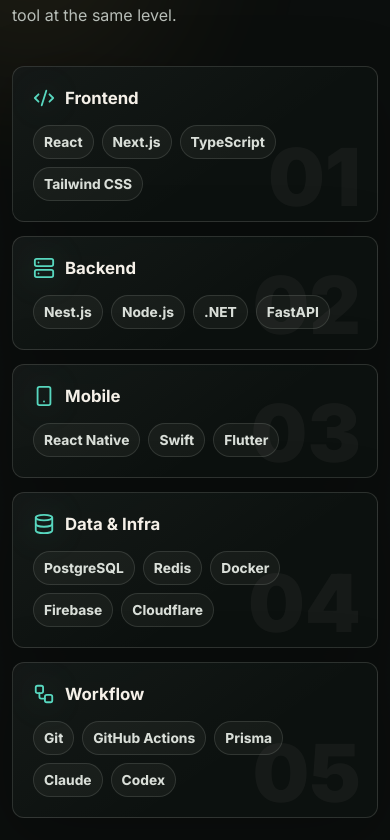
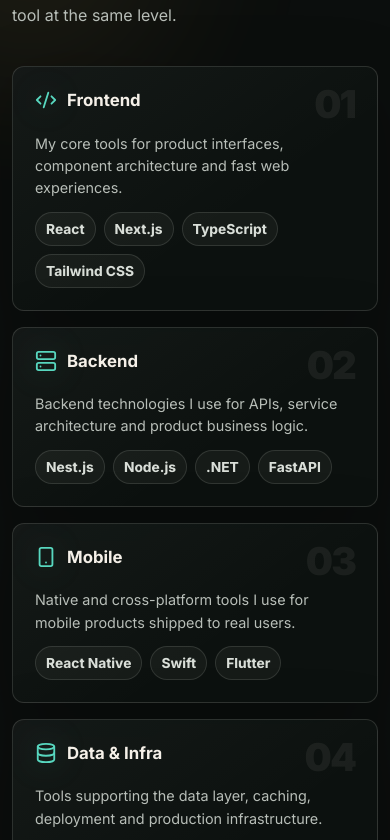
Before and after one commit to sinanmertsenerr/Portfolio-, a React (Vite) app: page / in a window 390 px wide. Shown: the part 6644-7484 px from the top of the page. Built offline with nearby package versions, Linux system fonts and the light colour scheme.

Commit message:
rebalance tech stack layout

```diff
--- a/src/App.tsx
+++ b/src/App.tsx
@@ -47,31 +47,37 @@
   key: StackGroupKey;
   icon: typeof Code2;
   items: string[];
+  size: "wide" | "regular" | "full";
 }> = [
   {
     key: "frontend",
     icon: Code2,
     items: ["React", "Next.js", "TypeScript", "Tailwind CSS"],
+    size: "wide",
   },
   {
     key: "backend",
     icon: Server,
     items: ["Nest.js", "Node.js", ".NET", "FastAPI"],
+    size: "regular",
   },
   {
     key: "mobile",
     icon: Smartphone,
     items: ["React Native", "Swift", "Flutter"],
+    size: "regular",
   },
   {
     key: "data",
     icon: Database,
     items: ["PostgreSQL", "Redis", "Docker", "Firebase", "Cloudflare"],
+    size: "wide",
   },
   {
     key: "workflow",
     icon: Workflow,
     items: ["Git", "GitHub Actions", "Prisma", "Claude", "Codex"],
+    size: "full",
   },
 ];
 
@@ -551,16 +557,19 @@
 
                 return (
                 <motion.article
-                  className={`stack-group-card spotlight-card stack-${group.key}`}
+                  className={`stack-group-card spotlight-card stack-${group.key} stack-size-${group.size}`}
                   key={group.key}
                   variants={item}
                   onPointerMove={handleSpotlight}
                 >
-                  <span className="stack-index" aria-hidden="true">0{index + 1}</span>
-                  <div className="stack-group-heading">
-                    <Icon size={22} aria-hidden="true" />
-                    <h3>{t.stack.groups[group.key]}</h3>
+                  <div className="stack-card-top">
+                    <div className="stack-group-heading">
+                      <Icon size={22} aria-hidden="true" />
+                      <h3>{t.stack.groups[group.key]}</h3>
+                    </div>
+                    <span className="stack-index" aria-hidden="true">0{index + 1}</span>
                   </div>
+                  <p className="stack-group-summary">{t.stack.summaries[group.key]}</p>
                   <div className="stack-pill-list">
                     {group.items.map((stackItem) => (
                       <span key={stackItem}>{stackItem}</span>
--- a/src/content.ts
+++ b/src/content.ts
@@ -69,6 +69,13 @@
     title: string;
     note: string;
     groups: {
+      frontend: string;
+      backend: string;
+      mobile: string;
+      data: string;
+      workflow: string;
+    };
+    summaries: {
       frontend: string;
       backend: string;
       mobile: string;
@@ -229,6 +236,13 @@
         mobile: "Mobile",
         data: "Data & Infra",
         workflow: "Workflow",
+      },
+      summaries: {
+        frontend: "Ürün arayüzleri, bileşen mimarisi ve hızlı web deneyimleri geliştirdiğim ana araçlar.",
+        backend: "API, servis mimarisi ve ürünün iş mantığını kurduğum backend teknolojileri.",
+        mobile: "Gerçek kullanıcıya çıkan mobil ürünlerde kullandığım native ve cross-platform araçlar.",
+        data: "Veri katmanı, cache, deployment ve production altyapısını destekleyen araçlar.",
+        workflow: "Versiyonlama, otomasyon, ORM ve AI destekli günlük geliştirme akışım.",
       },
     },
     github: {
@@ -392,6 +406,13 @@
         data: "Data & Infra",
         workflow: "Workflow",
       },
+      summaries: {
+        frontend: "My core tools for product interfaces, component architecture and fast web experiences.",
+        backend: "Backend technologies I use for APIs, service architecture and product business logic.",
+        mobile: "Native and cross-platform tools I use for mobile products shipped to real users.",
+        data: "Tools supporting the data layer, caching, deployment and production infrastructure.",
+        workflow: "Version control, automation, ORM and AI-assisted tools in my daily development workflow.",
+      },
     },
     github: {
       eyebrow: "Selected open-source work",
--- a/src/styles.css
+++ b/src/styles.css
@@ -1590,13 +1590,16 @@
 }
 
 .stack-bento {
-  grid-template-columns: repeat(6, minmax(0, 1fr));
-  gap: 14px;
+  grid-template-columns: repeat(12, minmax(0, 1fr));
+  gap: 16px;
+  align-items: stretch;
 }
 
 .stack-group-card {
   position: relative;
-  min-height: 220px;
+  min-height: 184px;
+  gap: 12px;
+  padding: 22px;
   overflow: hidden;
   border-radius: 16px;
   background:
@@ -1610,21 +1613,34 @@
   z-index: 1;
 }
 
-.stack-frontend { grid-column: span 4; }
-.stack-backend { grid-column: span 2; }
-.stack-mobile { grid-column: span 2; }
-.stack-data { grid-column: span 4; }
-.stack-workflow { grid-column: span 6; min-height: 170px; }
+.stack-size-wide { grid-column: span 7; }
+.stack-size-regular { grid-column: span 5; }
+.stack-size-full {
+  grid-column: span 12;
+  min-height: 158px;
+}
+
+.stack-card-top {
+  display: flex;
+  align-items: flex-start;
+  justify-content: space-between;
+  gap: 18px;
+}
 
 .stack-index {
-  position: absolute;
-  right: 16px;
-  bottom: 4px;
-  z-index: 0 !important;
-  color: rgba(245, 240, 232, 0.045);
-  font-size: 5rem;
+  flex-shrink: 0;
+  color: rgba(245, 240, 232, 0.065);
+  font-size: clamp(2.4rem, 4.5vw, 4rem);
   font-weight: 900;
-  line-height: 1;
+  line-height: 0.82;
+  letter-spacing: -0.05em;
+}
+
+.stack-group-summary {
+  max-width: 54ch;
+  color: var(--muted);
+  font-size: 0.9rem;
+  line-height: 1.55;
 }
 
 .stack-group-heading svg {
@@ -1988,14 +2004,13 @@
     gap: 48px;
   }
 
-  .stack-frontend,
-  .stack-data {
-    grid-column: span 3;
-  }
-
-  .stack-backend,
-  .stack-mobile {
-    grid-column: span 3;
+  .stack-size-wide,
+  .stack-size-regular {
+    grid-column: span 6;
+  }
+
+  .stack-size-full {
+    grid-column: span 12;
   }
 }
 
@@ -2024,11 +2039,9 @@
   .project-card-1,
   .project-card-2,
   .project-card-3,
-  .stack-frontend,
-  .stack-backend,
-  .stack-mobile,
-  .stack-data,
-  .stack-workflow {
+  .stack-size-wide,
+  .stack-size-regular,
+  .stack-size-full {
     grid-column: auto;
   }
 
```
